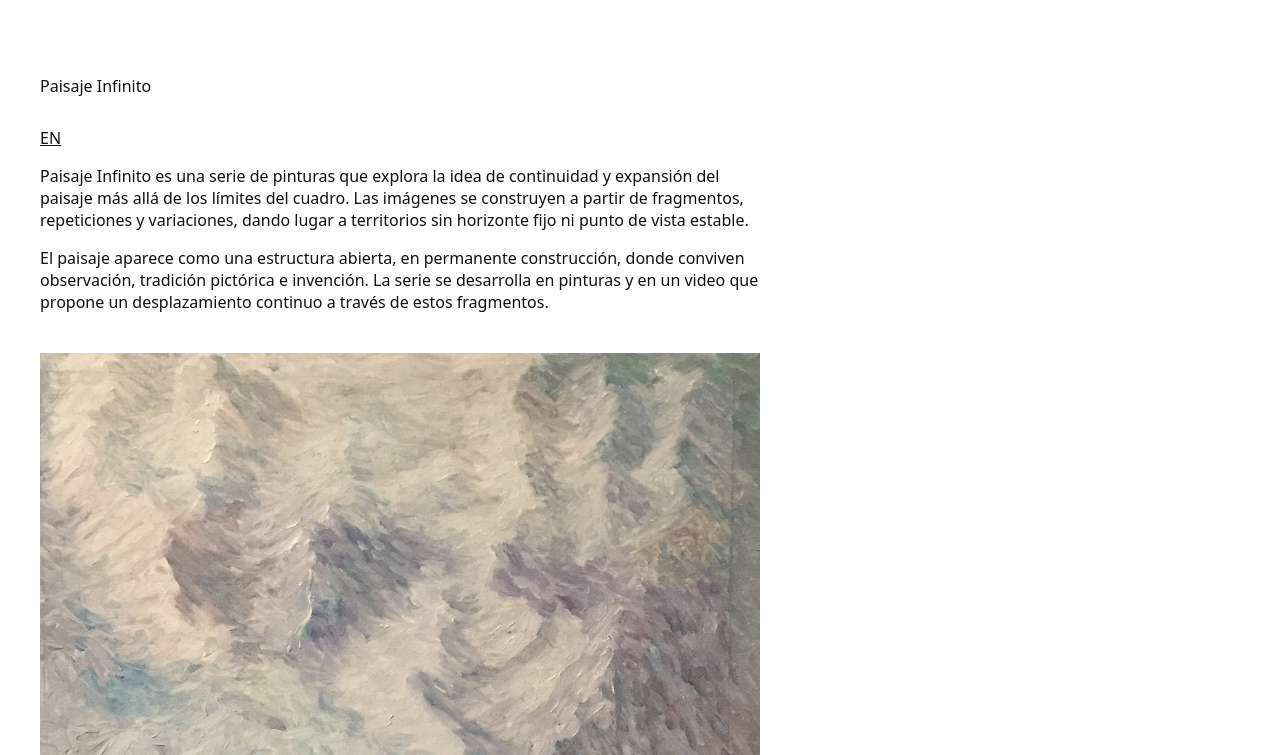
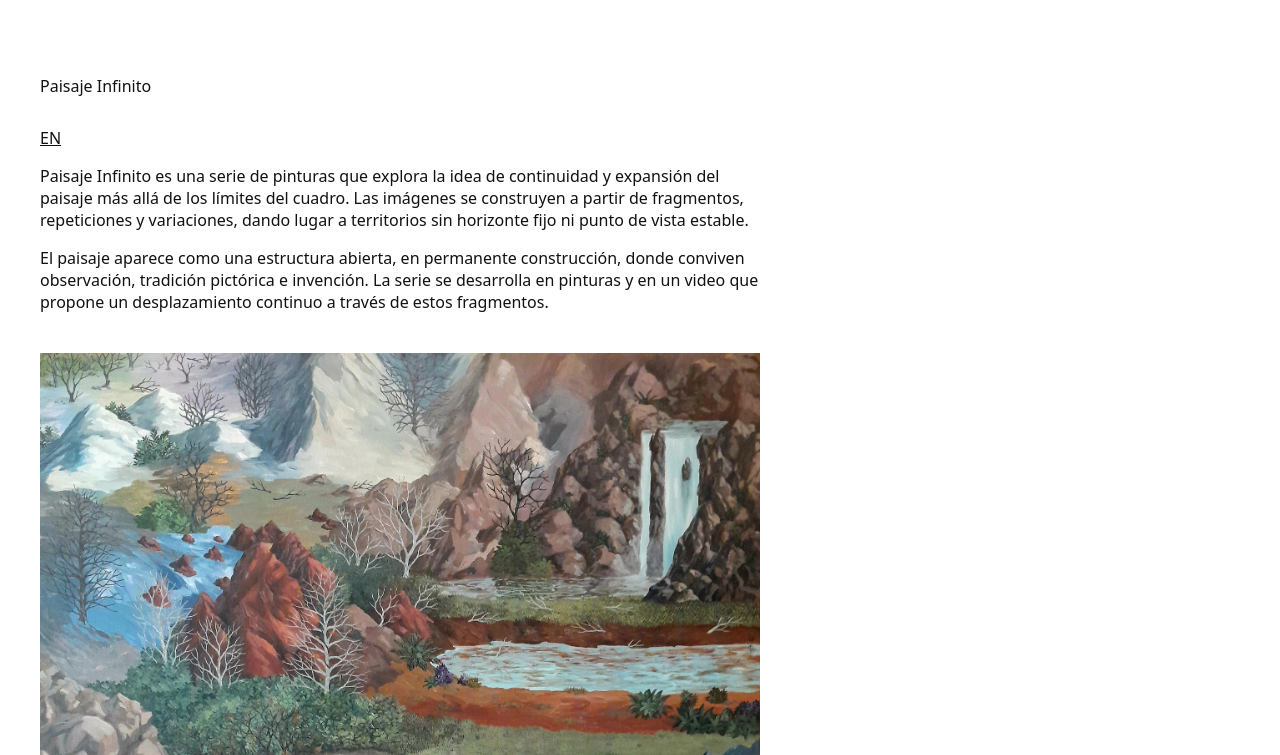
Before and after one commit to agustinsirai/agustinsirai, a plain HTML site: page works/paisaje-infinito.html in a window 1280 px wide. Shown: the part 45-800 px from the top of the page. Drawn offline with Linux system fonts and the light colour scheme.

Commit message:
Incorporacion de Colision VII a Paisaje Infinito

```diff
--- a/works/paisaje-infinito.html
+++ b/works/paisaje-infinito.html
@@ -42,6 +42,7 @@
       </p>
 
       <div class="gallery">
+  <img src="../assets/img/paisaje-infinito/colision-vii.jpg" alt="Colisión VII, acrílico sobre tela, 92 × 108 cm, 2026">
   <img src="../assets/img/paisaje-infinito/pi-01.jpg" alt="">
   <img src="../assets/img/paisaje-infinito/pi-02.jpg" alt="">
   <img src="../assets/img/paisaje-infinito/pi-03.jpg" alt="">
```
Also changed, not shown: assets/img/paisaje-infinito/colision-vii.jpg (added).
